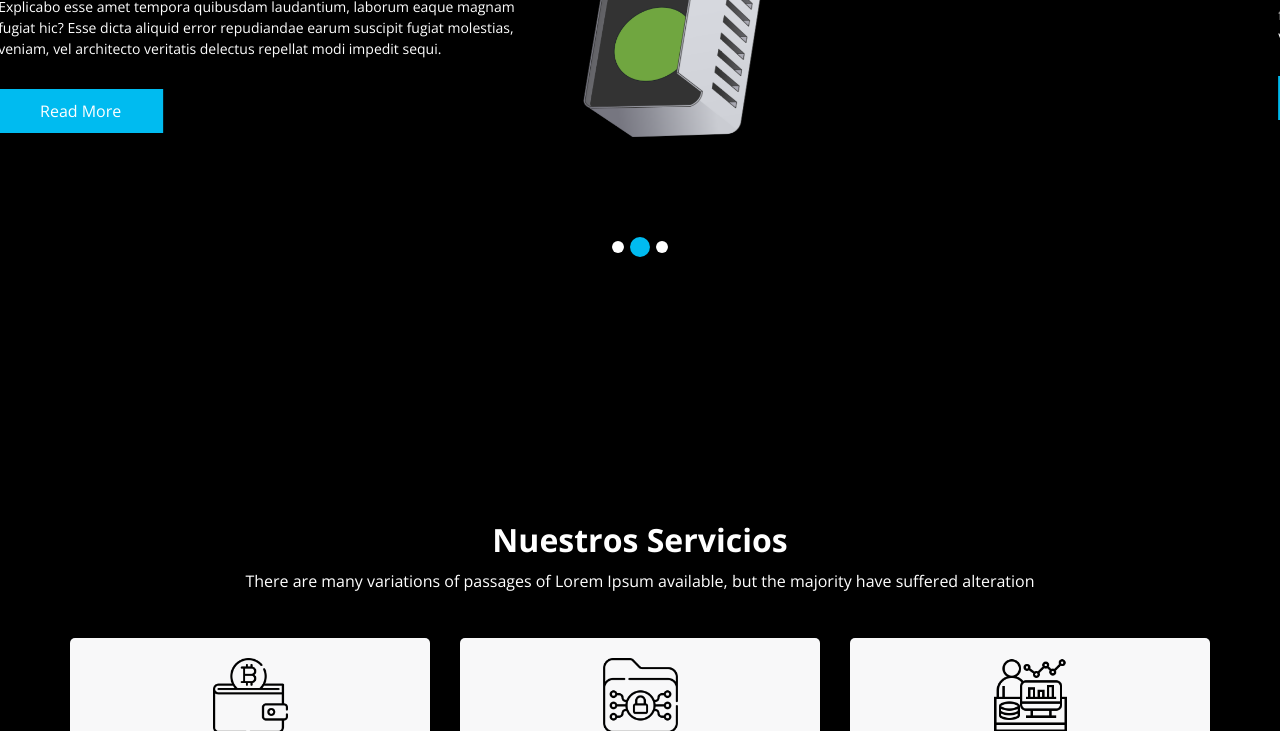
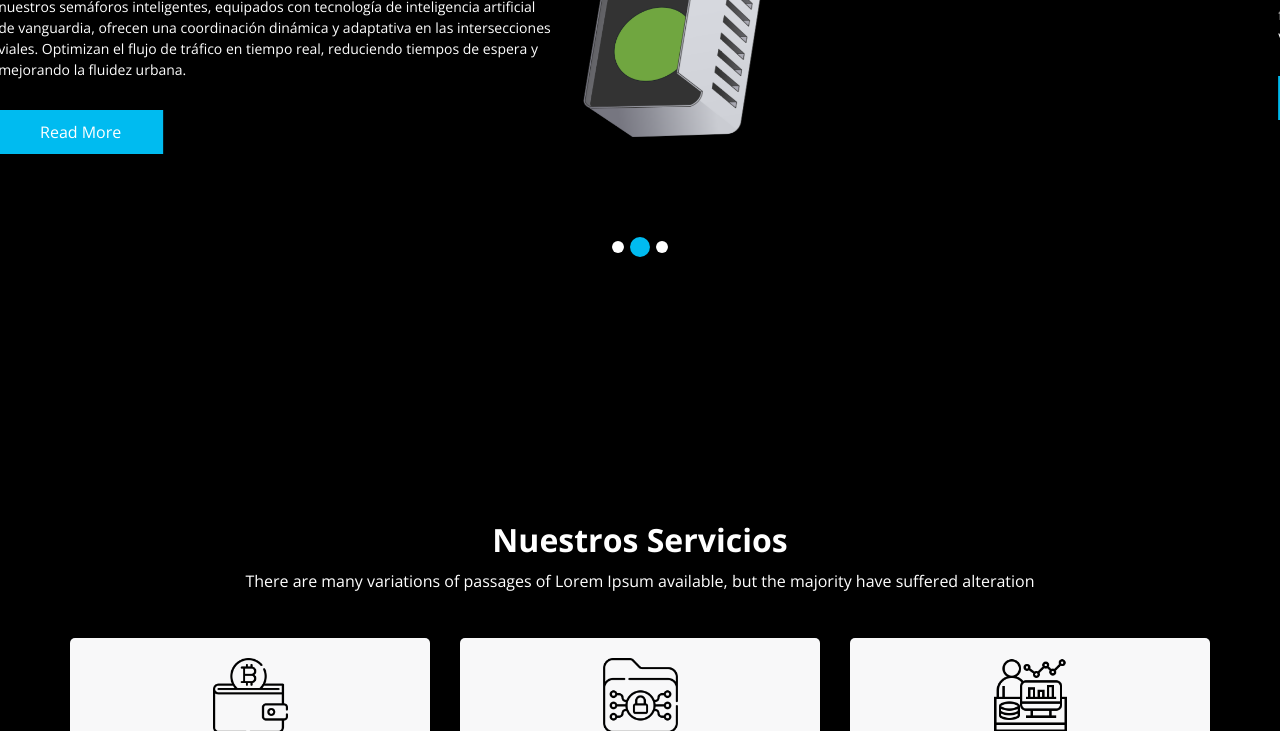
Before and after one commit to conquestai/conquest-ai, a plain HTML site: page index.html in a window 1280 px wide. Shown: the part 369-1100 px from the top of the page. Drawn offline with nearby package versions, Linux system fonts and the light colour scheme; some packages are replaced by stand-ins of ours.

Commit message:
First commit

```diff
--- a/index.html
+++ b/index.html
@@ -103,7 +103,10 @@
                       Inteligentes
                     </h1>
                     <p>
-                      Explicabo esse amet tempora quibusdam laudantium, laborum eaque magnam fugiat hic? Esse dicta aliquid error repudiandae earum suscipit fugiat molestias, veniam, vel architecto veritatis delectus repellat modi impedit sequi.
+                      Presentamos una solución innovadora para mitigar las congestiones vehiculares:
+                      nuestros semáforos inteligentes, equipados con tecnología de inteligencia artificial
+                      de vanguardia, ofrecen una coordinación dinámica y adaptativa en las intersecciones viales.
+                      Optimizan el flujo de tráfico en tiempo real, reduciendo tiempos de espera y mejorando la fluidez urbana.
                     </p>
                     <div class="btn-box">
                       <a href="" class="btn1">
```
